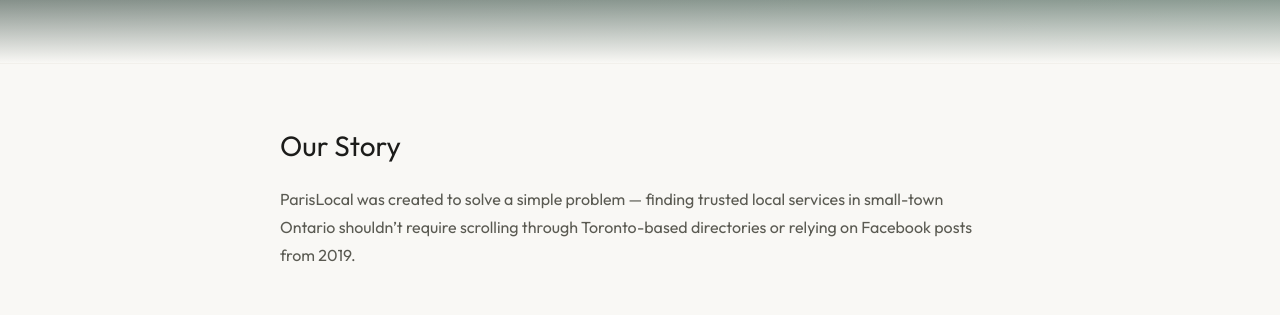
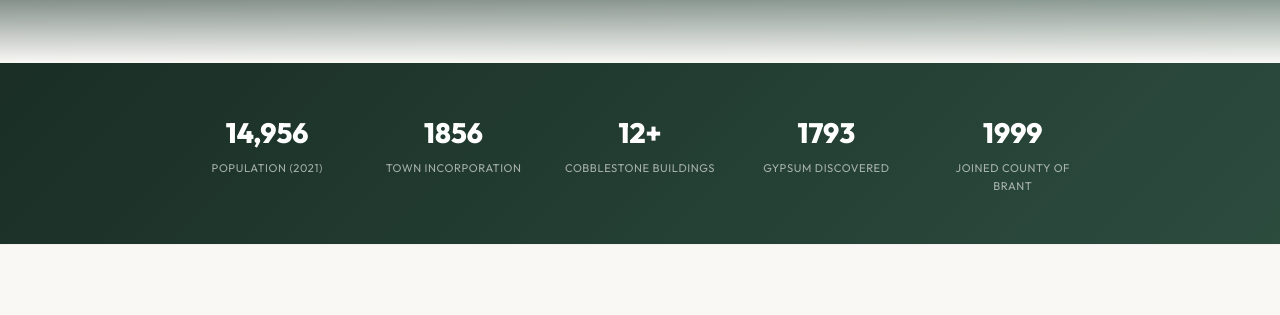
Before and after one commit to thakoreh/parislocal, a Next.js app: page /about in a window 1280 px wide. Shown: the part 258-573 px from the top of the page. Built offline with nearby package versions, Linux system fonts and the light colour scheme; no server answers.

Commit message:
feat: add Paris imagery and landmark section to homepage and about page

```diff
--- a/src/app/about/page.tsx
+++ b/src/app/about/page.tsx
@@ -39,6 +39,32 @@
         </div>
       </section>
 
+      <section style={{
+        background: "linear-gradient(135deg, #1a2e26 0%, #2c4c3e 100%)",
+        padding: "48px 24px",
+      }}>
+        <div style={{
+          maxWidth: 900, margin: "0 auto",
+          display: "grid",
+          gridTemplateColumns: "repeat(auto-fit, minmax(150px, 1fr))",
+          gap: 32,
+          textAlign: "center",
+        }}>
+          {[
+            { number: "14,956", label: "Population (2021)" },
+            { number: "1856", label: "Town Incorporation" },
+            { number: "12+", label: "Cobblestone Buildings" },
+            { number: "1793", label: "Gypsum Discovered" },
+            { number: "1999", label: "Joined County of Brant" },
+          ].map((fact) => (
+            <div key={fact.label}>
+              <div style={{ fontSize: "1.75rem", fontWeight: 800, color: "#fff", marginBottom: 4 }}>{fact.number}</div>
+              <div style={{ fontSize: "0.7rem", color: "rgba(255,255,255,0.6)", textTransform: "uppercase", letterSpacing: "0.05em" }}>{fact.label}</div>
+            </div>
+          ))}
+        </div>
+      </section>
+
       <div className="section-divider" />
 
       {/* Our Story */}
@@ -48,10 +74,7 @@
             Our Story
           </h2>
           <p style={{ color: "var(--text-secondary)", lineHeight: 1.75 }}>
-            ParisLocal was created to solve a simple problem &mdash; finding
-            trusted local services in small-town Ontario shouldn&rsquo;t
-            require scrolling through Toronto-based directories or relying on
-            Facebook posts from 2019.
+            ParisLocal was built for a simple reason: Paris, Ontario deserves a local resource that actually understands this community. We&apos;re a town of 14,956 people on the Grand River, called the &ldquo;Cobblestone Capital of Canada&rdquo; and the &ldquo;Prettiest Little Town in Canada&rdquo; by Harrowsmith Magazine. Our name comes from the gypsum deposits discovered here in 1793 &mdash; the same gypsum used to make Plaster of Paris. We built this directory because finding trusted local services in small-town Ontario shouldn&apos;t mean scrolling through Toronto-based directories or relying on Facebook posts from 2019. Every listing is verified. Every business is local. Every recommendation comes from people who know these streets.
           </p>
         </div>
       </section>
--- a/src/app/page.tsx
+++ b/src/app/page.tsx
@@ -45,12 +45,59 @@
 
   return (
     <div>
+      <script
+        type="application/ld+json"
+        dangerouslySetInnerHTML={{
+          __html: JSON.stringify({
+            "@context": "https://schema.org",
+            "@type": "FAQPage",
+            "mainEntity": [
+              {
+                "@type": "Question",
+                "name": "Is it free to list my business on ParisLocal?",
+                "acceptedAnswer": {
+                  "@type": "Answer",
+                  "text": "Yes! Basic listings are completely free. You can add your business name, contact info, services, and serving areas at no cost. Premium featured listings are available for businesses that want additional visibility."
+                }
+              },
+              {
+                "@type": "Question",
+                "name": "How are businesses verified?",
+                "acceptedAnswer": {
+                  "@type": "Answer",
+                  "text": "We verify businesses by confirming their business license, insurance, and physical location in or near Paris, Ontario. Verified businesses display a green checkmark badge on their profile."
+                }
+              },
+              {
+                "@type": "Question",
+                "name": "What areas does ParisLocal serve?",
+                "acceptedAnswer": {
+                  "@type": "Answer",
+                  "text": "ParisLocal focuses on Paris, Ontario and surrounding Brant County communities. If your business serves the Paris area, you can list it here."
+                }
+              },
+              {
+                "@type": "Question",
+                "name": "How do I leave a review for a business?",
+                "acceptedAnswer": {
+                  "@type": "Answer",
+                  "text": "Simply visit the business profile page and click the Write a Review button. All reviews are moderated to ensure they are genuine and helpful."
+                }
+              }
+            ]
+          })
+        }}
+      />
       {/* ===== HERO ===== */}
       <section
         className="hero-gradient"
         style={{
           padding: "140px 24px 100px",
           position: "relative",
+          backgroundImage: 'url(/images/hero-paris-river.jpg)',
+          backgroundSize: 'cover',
+          backgroundPosition: 'center',
+          backgroundRepeat: 'no-repeat',
         }}
       >
         {/* Decorative glow */}
@@ -59,6 +106,15 @@
           width: "800px", height: "500px", borderRadius: "50%",
           background: "radial-gradient(ellipse, rgba(61, 124, 107, 0.15) 0%, transparent 70%)",
           pointerEvents: "none",
+          zIndex: 2,
+        }} />
+
+        {/* Dark overlay for readability */}
+        <div style={{
+          position: "absolute",
+          inset: 0,
+          background: "linear-gradient(135deg, rgba(26,46,38,0.88) 0%, rgba(44,76,62,0.72) 100%)",
+          zIndex: 1,
         }} />
 
         <div style={{ maxWidth: 720, margin: "0 auto", position: "relative", zIndex: 3, textAlign: "left" }}>
@@ -308,6 +364,49 @@
         </div>
       </section>
 
+      {/* ===== PARIS, ONTARIO ===== */}
+      <section style={{ padding: "72px 24px", background: "var(--bg)" }}>
+        <div style={{ maxWidth: 1200, margin: "0 auto" }}>
+          <div style={{ textAlign: "center", marginBottom: 48 }}>
+            <span style={{ display: "inline-block", padding: "4px 12px", borderRadius: "var(--radius-pill)", background: "rgba(61,124,107,0.1)", color: "var(--primary)", border: "1px solid rgba(61,124,107,0.2)", fontSize: "0.75rem", fontWeight: 600, textTransform: "uppercase", letterSpacing: "0.05em" }}>About Paris, Ontario</span>
+            <h2 style={{ fontFamily: "var(--font-display)", fontSize: "clamp(1.5rem, 3vw, 2rem)", fontWeight: 700, color: "var(--text)", marginTop: 12 }}>
+              The Prettiest Little Town in Canada
+            </h2>
+            <p style={{ color: "var(--text-muted)", marginTop: 8, maxWidth: 560, margin: "8px auto 0", lineHeight: 1.7 }}>
+              Paris, Ontario is home to 14,956 people. Known for its cobblestone architecture, scenic Grand River waterfront, and walkable historic downtown.
+            </p>
+          </div>
+          <div style={{ display: "grid", gridTemplateColumns: "repeat(auto-fit, minmax(280px, 1fr))", gap: 24 }}>
+            <div style={{ background: "var(--bg-card)", borderRadius: "var(--radius)", overflow: "hidden", boxShadow: "var(--shadow-sm)", border: "1px solid var(--border)" }}>
+              <img src="/images/grand-river-trail.jpg" alt="Grand River in Paris, Ontario" style={{ width: "100%", height: 180, objectFit: "cover", display: "block" }} />
+              <div style={{ padding: 20 }}>
+                <h3 style={{ fontSize: "1rem", fontWeight: 700, marginBottom: 6 }}>Grand River Waterfront</h3>
+                <p style={{ fontSize: "0.85rem", color: "var(--text-secondary)", lineHeight: 1.6 }}>The Grand River flows through the heart of Paris, offering scenic riverside walks and one of the best patios in Brant County.</p>
+              </div>
+            </div>
+            <div style={{ background: "var(--bg-card)", borderRadius: "var(--radius)", overflow: "hidden", boxShadow: "var(--shadow-sm)", border: "1px solid var(--border)" }}>
+              <img src="/images/cobblestone-street.jpg" alt="Historic cobblestone buildings in Paris, Ontario" style={{ width: "100%", height: 180, objectFit: "cover", display: "block" }} />
+              <div style={{ padding: 20 }}>
+                <h3 style={{ fontSize: "1rem", fontWeight: 700, marginBottom: 6 }}>Cobblestone Capital of Canada</h3>
+                <p style={{ fontSize: "0.85rem", color: "var(--text-secondary)", lineHeight: 1.6 }}>Paris has 12+ historic cobblestone buildings — a heritage found nowhere else in Canada in such concentration.</p>
+              </div>
+            </div>
+            <div style={{ background: "var(--bg-card)", borderRadius: "var(--radius)", overflow: "hidden", boxShadow: "var(--shadow-sm)", border: "1px solid var(--border)" }}>
+              <img src="/images/downtown-main.jpg" alt="Historic downtown Paris, Ontario" style={{ width: "100%", height: 180, objectFit: "cover", display: "block" }} />
+              <div style={{ padding: 20 }}>
+                <h3 style={{ fontSize: "1rem", fontWeight: 700, marginBottom: 6 }}>Walkable Historic Downtown</h3>
+                <p style={{ fontSize: "0px", color: "var(--text-secondary)", lineHeight: 1.6 }}>Independent shops, locally-owned restaurants, and antique stores line the compact downtown core — built around the Grand River.</p>
+              </div>
+            </div>
+          </div>
+          <div style={{ textAlign: "center", marginTop: 40 }}>
+            <Link href="/about" style={{ textDecoration: "none", display: "inline-flex", alignItems: "center", gap: 8, padding: "10px 20px", borderRadius: "var(--radius)", background: "var(--primary)", color: "#fff", fontWeight: 600, fontSize: "0.9rem" }}>
+              Learn More About Paris <ArrowRight size={16} />
+            </Link>
+          </div>
+        </div>
+      </section>
+
       {/* ===== CTA ===== */}
       <section style={{ padding: "72px 24px" }}>
         <div className="card" style={{ maxWidth: 640, margin: "0 auto", padding: "48px 32px", textAlign: "center", background: "linear-gradient(135deg, var(--hero-from), var(--hero-via))", border: "none" }}>
```
